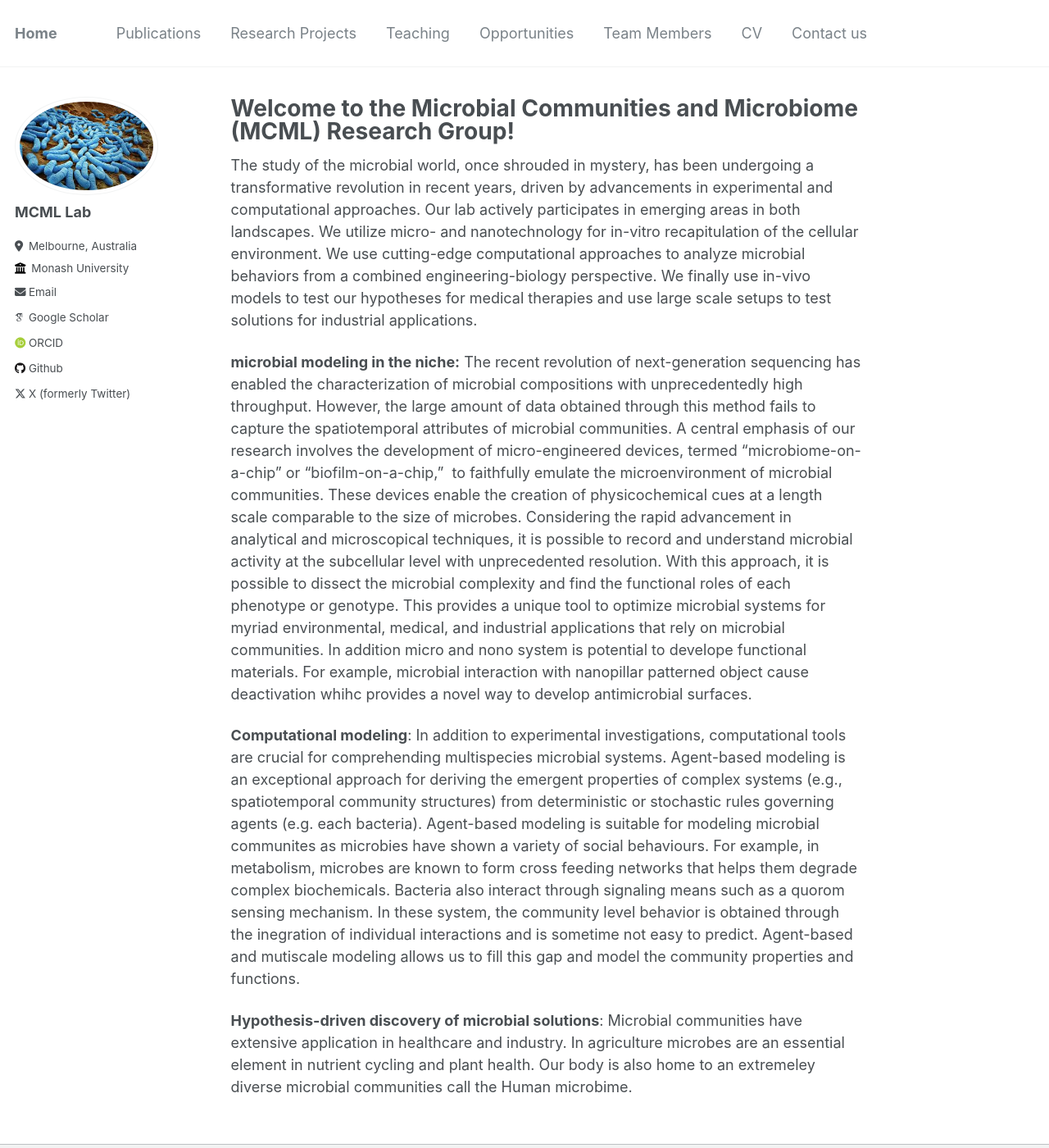
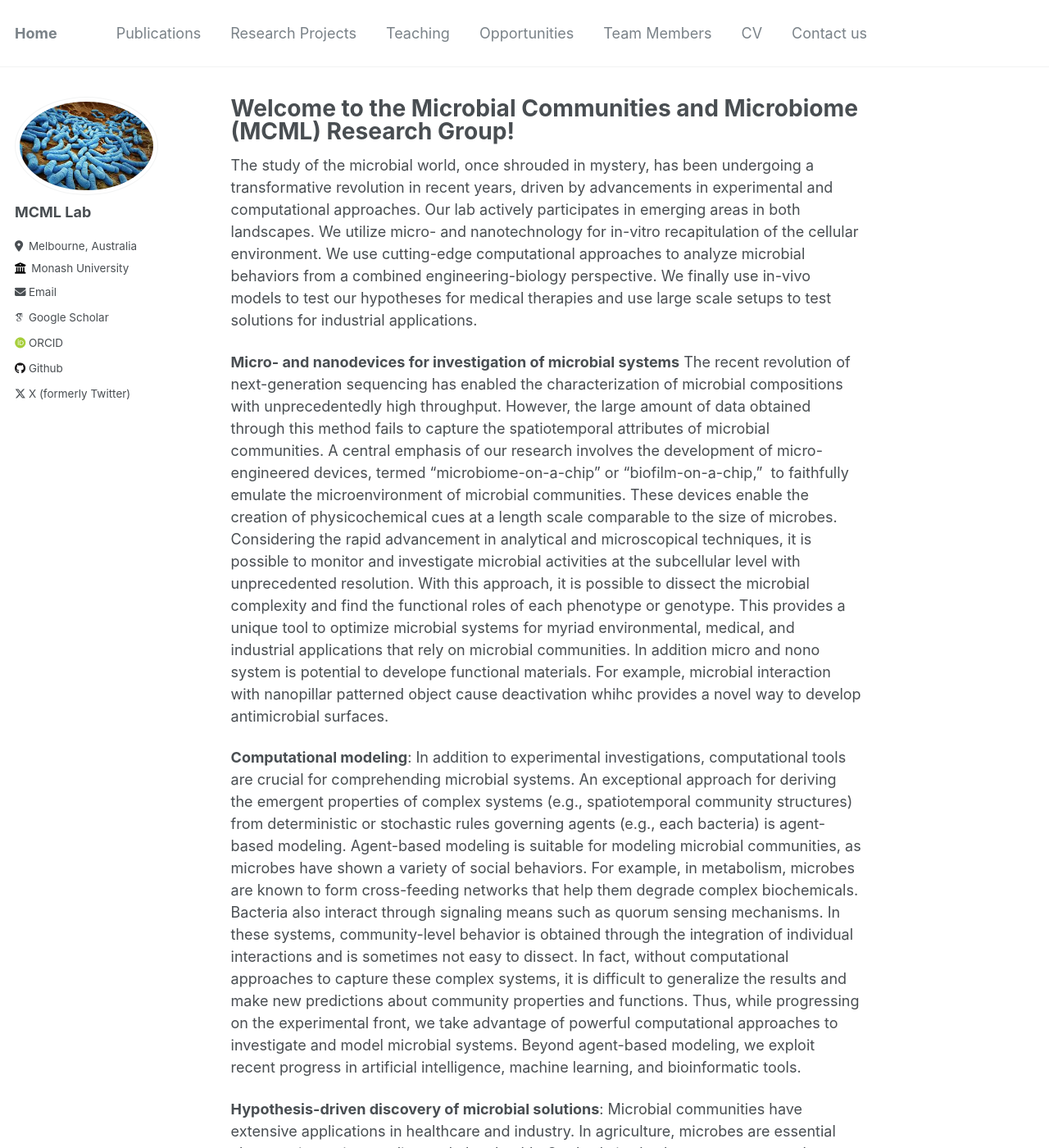
Before and after one commit to AminValiei/valieilab, a Jekyll site: the page built from _pages/about.md, in a window 1280 px wide and 1400 px high. Shown: the whole window at 82% size. Built offline with Jekyll 4.4.1, drawn with Linux system fonts in a browser that asks for light colours; some web fonts are replaced; some of the changed text lies outside the part shown.

Commit message:
Update about.md

```diff
--- a/_pages/about.md
+++ b/_pages/about.md
@@ -9,12 +9,11 @@
 
 The study of the microbial world, once shrouded in mystery, has been undergoing a transformative revolution in recent years, driven by advancements in experimental and computational approaches. Our lab actively participates in emerging areas in both landscapes. We utilize micro- and nanotechnology for in-vitro recapitulation of the cellular environment. We use cutting-edge computational approaches to analyze microbial behaviors from a combined engineering-biology perspective. We finally use in-vivo models to test our hypotheses for medical therapies and use large scale setups to test solutions for industrial applications.
 
-**microbial modeling in the niche:** The recent revolution of next-generation sequencing has enabled the characterization of microbial compositions with unprecedentedly high throughput. However, the large amount of data obtained through this method fails to capture the spatiotemporal attributes of microbial communities. A central emphasis of our research involves the development of micro-engineered devices, termed "microbiome-on-a-chip" or "biofilm-on-a-chip,"  to faithfully emulate the microenvironment of microbial communities. These devices enable the creation of physicochemical cues at a length scale comparable to the size of microbes. Considering the rapid advancement in analytical and microscopical techniques, it is possible to record and understand microbial activity at the subcellular level with unprecedented resolution. With this approach, it is possible to dissect the microbial complexity and find the functional roles of each phenotype or genotype. This provides a unique tool to optimize microbial systems for myriad environmental, medical, and industrial applications that rely on microbial communities. In addition micro and nono system is potential to develope functional materials. For example, microbial interaction with nanopillar patterned object cause deactivation whihc provides a novel way to develop antimicrobial surfaces.
+**Micro- and nanodevices for investigation of microbial systems** The recent revolution of next-generation sequencing has enabled the characterization of microbial compositions with unprecedentedly high throughput. However, the large amount of data obtained through this method fails to capture the spatiotemporal attributes of microbial communities. A central emphasis of our research involves the development of micro-engineered devices, termed "microbiome-on-a-chip" or "biofilm-on-a-chip,"  to faithfully emulate the microenvironment of microbial communities. These devices enable the creation of physicochemical cues at a length scale comparable to the size of microbes. Considering the rapid advancement in analytical and microscopical techniques, it is possible to monitor and investigate microbial activities at the subcellular level with unprecedented resolution. With this approach, it is possible to dissect the microbial complexity and find the functional roles of each phenotype or genotype. This provides a unique tool to optimize microbial systems for myriad environmental, medical, and industrial applications that rely on microbial communities. In addition micro and nono system is potential to develope functional materials. For example, microbial interaction with nanopillar patterned object cause deactivation whihc provides a novel way to develop antimicrobial surfaces.
 
-**Computational modeling**: In addition to experimental investigations, computational tools are crucial for comprehending multispecies microbial systems. Agent-based modeling is an exceptional approach for deriving the emergent properties of complex systems (e.g., spatiotemporal community structures) from deterministic or stochastic rules governing agents (e.g. each bacteria). Agent-based modeling is suitable for modeling microbial communites as microbies have shown a variety of social behaviours. For example, in metabolism, microbes are known to form cross feeding networks that helps them degrade complex biochemicals. Bacteria also interact through signaling means such as a quorom sensing mechanism. In these system, the community level behavior is obtained through the inegration of individual interactions and is sometime not easy to predict. Agent-based and mutiscale modeling allows us to fill this gap and model the community properties and functions.
+**Computational modeling**: In addition to experimental investigations, computational tools are crucial for comprehending microbial systems. An exceptional approach for deriving the emergent properties of complex systems (e.g., spatiotemporal community structures) from deterministic or stochastic rules governing agents (e.g., each bacteria) is agent-based modeling. Agent-based modeling is suitable for modeling microbial communities, as microbes have shown a variety of social behaviors. For example, in metabolism, microbes are known to form cross-feeding networks that help them degrade complex biochemicals. Bacteria also interact through signaling means such as quorum sensing mechanisms. In these systems, community-level behavior is obtained through the integration of individual interactions and is sometimes not easy to dissect. In fact, without computational approaches to capture these complex systems, it is difficult to generalize the results and make new predictions about community properties and functions. Thus, while progressing on the experimental front, we take advantage of powerful computational approaches to investigate and model microbial systems. Beyond agent-based modeling, we exploit recent progress in artificial intelligence, machine learning, and bioinformatic tools.
 
-**Hypothesis-driven discovery of microbial solutions**: Microbial communities have extensive application in healthcare and industry. In agriculture microbes are an essential element in nutrient cycling and plant health. Our body is also home to an extremeley diverse microbial communities call the Human microbime.
-
+**Hypothesis-driven discovery of microbial solutions**: Microbial communities have extensive applications in healthcare and industry. In agriculture, microbes are essential elements in nutrient cycling and plant health. Our body is also home to an extremely diverse microbial community called the human microbiome. There is strong evidence that the human microbiome plays a critical role in our health. The disruption of the microbiome, known as dysbiosis, is a precursor to various diseases, from gastrointestinal disorders to cardiovascular diseases, and even impacts brain function and human psychology. In all these systems, the performance of the microbiome is essential to the functionality of the entire system. By developing in-vitro and in-silico models, it is possible to gain a bottom-up approach to these interactions and devise new solutions (e.g., new therapeutic techniques). Ultimately, these solutions must be tested in real life. To this end, we use various in vivo models for evaluating the efficacy of microbial therapies we develop. We also test the scalability of our solutions for environmental and industrial applications in the lab by building appropriate models.
 
 
 
```
